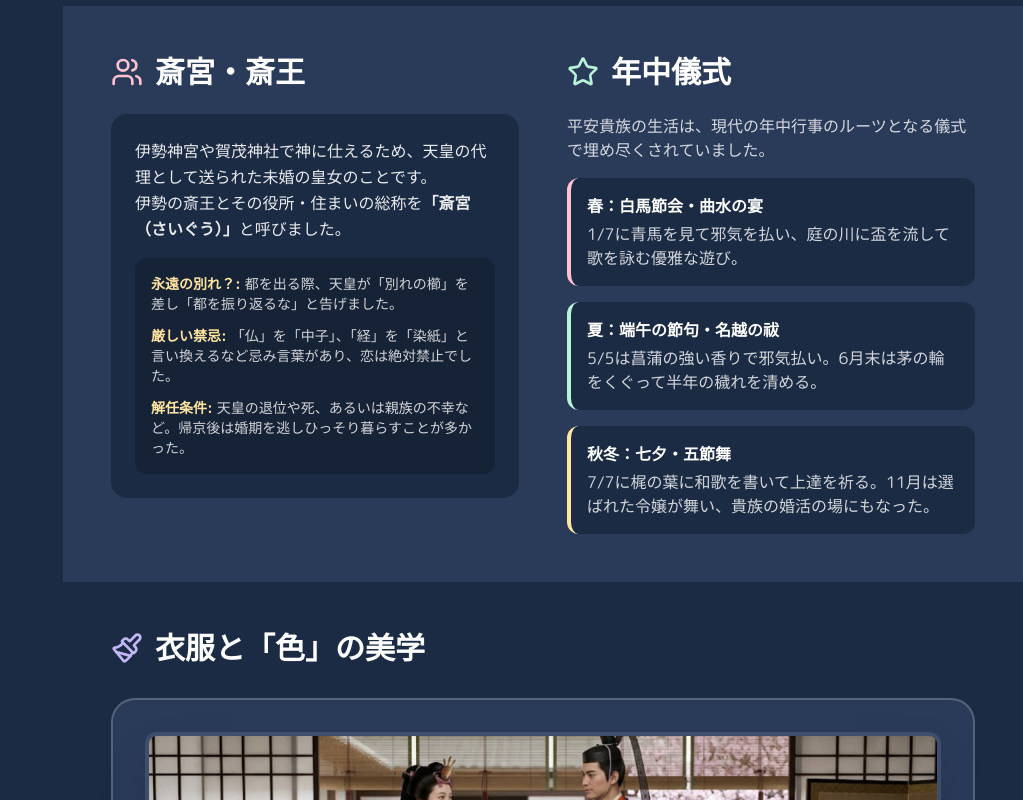
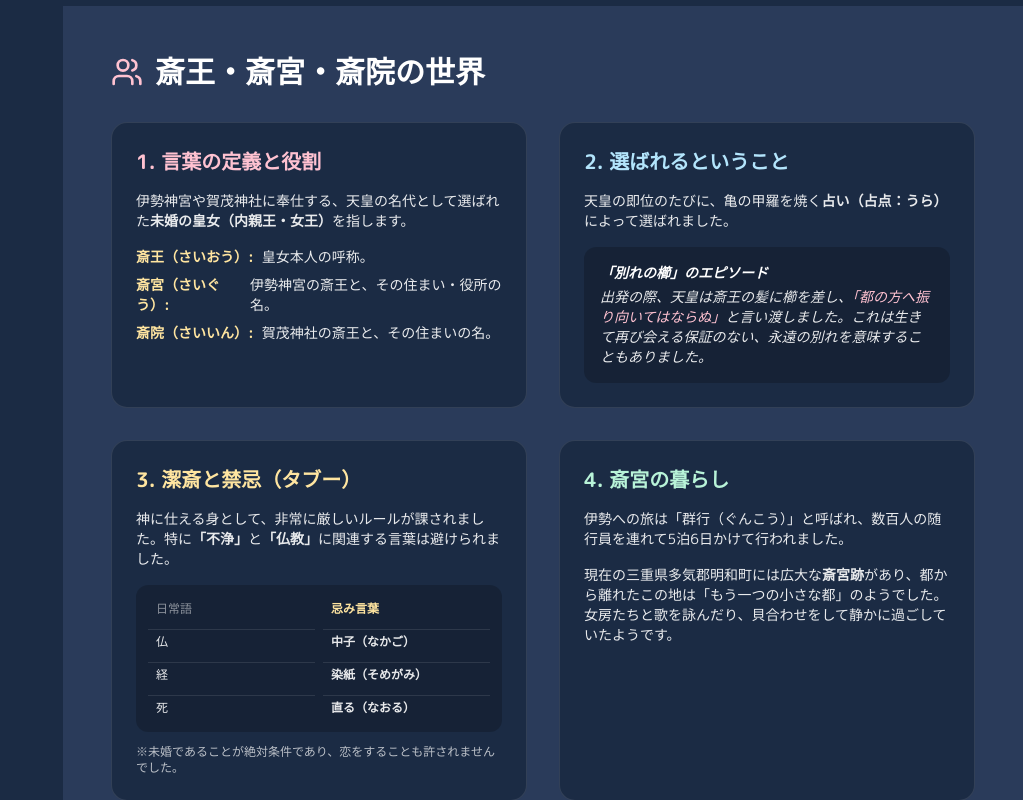
Before and after one commit to shiomiayari/Kyouyouhakusyo, a React (Vite) app: page /article/literature/heian in a window 1280 px wide. Shown: the part 4160-4960 px from the top of the page, without its empty margins (257-1280 px from the left). Built offline with nearby package versions, Linux system fonts and the light colour scheme.

Commit message:
docs: 斎王・斎宮セクションをご提供いただいた正確な史実と詳細情報に基づき刷新

```diff
--- a/src/app/pages/articles/culture/HeianCulture.tsx
+++ b/src/app/pages/articles/culture/HeianCulture.tsx
@@ -257,24 +257,80 @@ export function HeianCulture() {
       <section className="py-12 px-6 sm:px-8 lg:px-12 bg-[#2A3B5A]">
         <div className="max-w-5xl mx-auto grid lg:grid-cols-2 gap-12">
 
-          {/* 斎王 */}
-          <div>
-            <h2 className="text-3xl font-bold mb-6 text-white flex items-center gap-3">
+          {/* 斎王・斎宮 */}
+          <div className="lg:col-span-2">
+            <h2 className="text-3xl font-bold mb-8 text-white flex items-center gap-3">
               <Users className="w-8 h-8 text-[#FFC2D1]" />
-              斎宮・斎王
+              斎王・斎宮・斎院の世界
             </h2>
-            <div className="space-y-4">
-              <div className="bg-[#1B2B44] p-6 rounded-2xl">
-                <p className="text-white/90 leading-relaxed mb-4">
-                  伊勢神宮や賀茂神社で神に仕えるため、天皇の代理として送られた未婚の皇女のことです。<br/>
-                  伊勢の斎王とその役所・住まいの総称を<strong>「斎宮（さいぐう）」</strong>と呼びました。
+
+            <div className="grid md:grid-cols-2 gap-8">
+              {/* 1. 定義と役割 */}
+              <div className="bg-[#1B2B44] p-6 rounded-2xl border border-white/10">
+                <h3 className="text-xl font-bold text-[#FFC2D1] mb-4">1. 言葉の定義と役割</h3>
+                <div className="space-y-4 text-white/90 text-sm">
+                  <p>伊勢神宮や賀茂神社に奉仕する、天皇の名代として選ばれた<strong>未婚の皇女（内親王・女王）</strong>を指します。</p>
+                  <ul className="space-y-2">
+                    <li className="flex gap-2"><span className="text-[#FFE5A0] font-bold">斎王（さいおう）:</span> 皇女本人の呼称。</li>
+                    <li className="flex gap-2"><span className="text-[#FFE5A0] font-bold">斎宮（さいぐう）:</span> 伊勢神宮の斎王と、その住まい・役所の名。</li>
+                    <li className="flex gap-2"><span className="text-[#FFE5A0] font-bold">斎院（さいいん）:</span> 賀茂神社の斎王と、その住まいの名。</li>
+                  </ul>
+                </div>
+              </div>
+
+              {/* 2. 選出と別れ */}
+              <div className="bg-[#1B2B44] p-6 rounded-2xl border border-white/10">
+                <h3 className="text-xl font-bold text-[#B3E5FC] mb-4">2. 選ばれるということ</h3>
+                <div className="space-y-4 text-white/90 text-sm">
+                  <p>天皇の即位のたびに、亀の甲羅を焼く<strong>占い（占点：うら）</strong>によって選ばれました。</p>
+                  <div className="bg-black/20 p-4 rounded-xl italic">
+                    <p className="font-bold text-white mb-1">「別れの櫛」のエピソード</p>
+                    出発の際、天皇は斎王の髪に櫛を差し、<span className="text-[#FFC2D1]">「都の方へ振り向いてはならぬ」</span>と言い渡しました。これは生きて再び会える保証のない、永遠の別れを意味することもありました。
+                  </div>
+                </div>
+              </div>
+
+              {/* 3. 潔斎と禁忌 */}
+              <div className="bg-[#1B2B44] p-6 rounded-2xl border border-white/10">
+                <h3 className="text-xl font-bold text-[#FFE5A0] mb-4">3. 潔斎と禁忌（タブー）</h3>
+                <div className="space-y-4 text-white/90 text-sm">
+                  <p>神に仕える身として、非常に厳しいルールが課されました。特に<strong>「不浄」</strong>と<strong>「仏教」</strong>に関連する言葉は避けられました。</p>
+                  <div className="grid grid-cols-2 gap-2 text-xs bg-black/20 p-3 rounded-xl mb-3">
+                    <div className="text-white/50 px-2 py-1">日常語</div>
+                    <div className="text-[#FFE5A0] px-2 py-1 font-bold">忌み言葉</div>
+                    <div className="border-t border-white/10 px-2 py-1">仏</div><div className="border-t border-white/10 px-2 py-1 font-bold">中子（なかご）</div>
+                    <div className="border-t border-white/10 px-2 py-1">経</div><div className="border-t border-white/10 px-2 py-1 font-bold">染紙（そめがみ）</div>
+                    <div className="border-t border-white/10 px-2 py-1">死</div><div className="border-t border-white/10 px-2 py-1 font-bold">直る（なおる）</div>
+                  </div>
+                  <p className="text-xs text-white/70">※未婚であることが絶対条件であり、恋をすることも許されませんでした。</p>
+                </div>
+              </div>
+
+              {/* 4. 斎宮の暮らし */}
+              <div className="bg-[#1B2B44] p-6 rounded-2xl border border-white/10">
+                <h3 className="text-xl font-bold text-[#B8F3D8] mb-4">4. 斎宮の暮らし</h3>
+                <div className="space-y-4 text-white/90 text-sm">
+                  <p>伊勢への旅は「群行（ぐんこう）」と呼ばれ、数百人の随行員を連れて5泊6日かけて行われました。</p>
+                  <p>
+                    現在の三重県多気郡明和町には広大な<strong>斎宮跡</strong>があり、都から離れたこの地は「もう一つの小さな都」のようでした。女房たちと歌を詠んだり、貝合わせをして静かに過ごしていたようです。
+                  </p>
+                </div>
+              </div>
+
+              {/* 5. 解任の時 */}
+              <div className="lg:col-span-2 bg-gradient-to-r from-[#1B2B44] to-[#2A3B5A] p-6 rounded-2xl border border-white/15">
+                <h3 className="text-xl font-bold text-white mb-4">5. 解任される時とその後</h3>
+                <p className="text-white/80 text-sm leading-relaxed mb-4">
+                  斎王の任が解かれるのは、<strong>天皇の譲位（退位）、天皇の崩御（死去）、または親族の不幸（穢れを避けるため）</strong>に限られていました。
                 </p>
-                <ul className="space-y-3 text-sm text-white/80 bg-black/20 p-4 rounded-xl">
-                  <li><strong className="text-[#FFE5A0]">永遠の別れ？:</strong> 都を出る際、天皇が「別れの櫛」を差し「都を振り返るな」と告げました。</li>
-                  <li><strong className="text-[#FFE5A0]">厳しい禁忌:</strong> 「仏」を「中子」、「経」を「染紙」と言い換えるなど忌み言葉があり、恋は絶対禁止でした。</li>
-                  <li><strong className="text-[#FFE5A0]">解任条件:</strong> 天皇の退位や死、あるいは親族の不幸など。帰京後は婚期を逃しひっそり暮らすことが多かった。</li>
-                </ul>
+                <div className="bg-black/30 p-4 rounded-xl text-xs text-white/70 flex items-start gap-3">
+                  <Info className="w-5 h-5 flex-shrink-0 text-[#C3B7F5]" />
+                  <p>
+                    役目を終えて都に帰った元・斎王たちは、すでに婚期を逃していることが多く、独身を貫くか、ひっそりと余生を過ごすことが多かったと言われています。選ばれることは最大の名誉であると同時に、過酷な自己犠牲でもありました。
+                  </p>
+                </div>
               </div>
+
             </div>
           </div>
 
```
